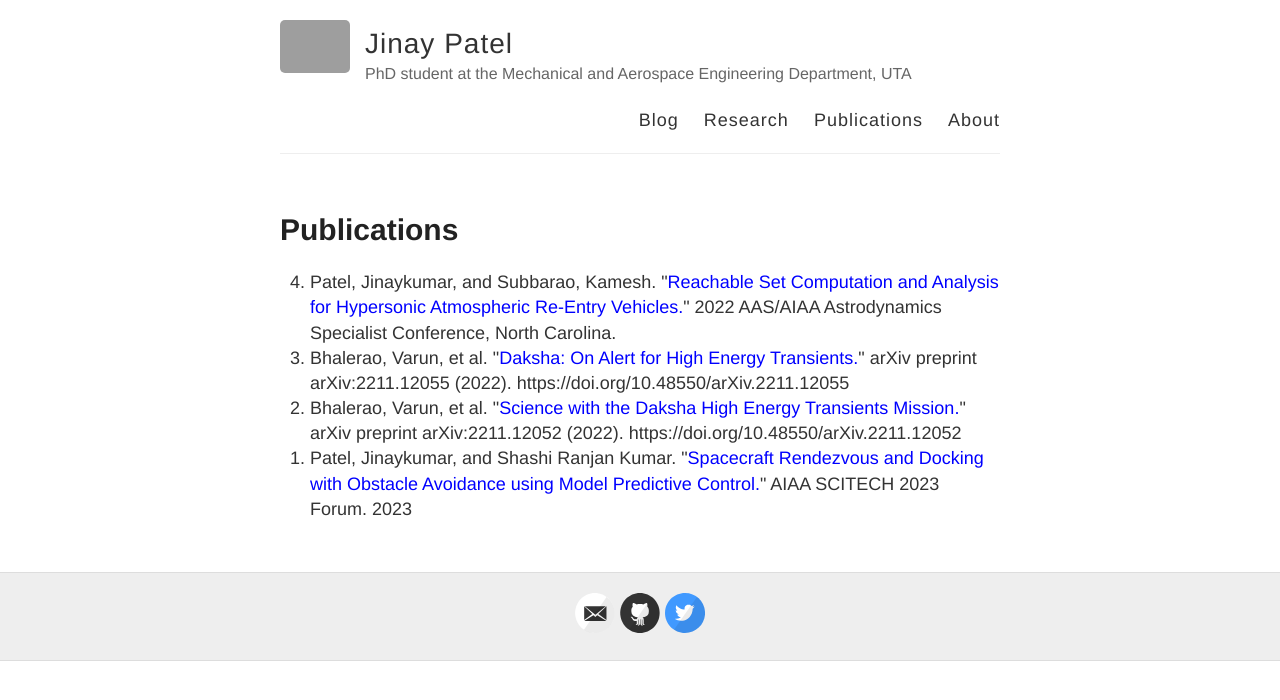
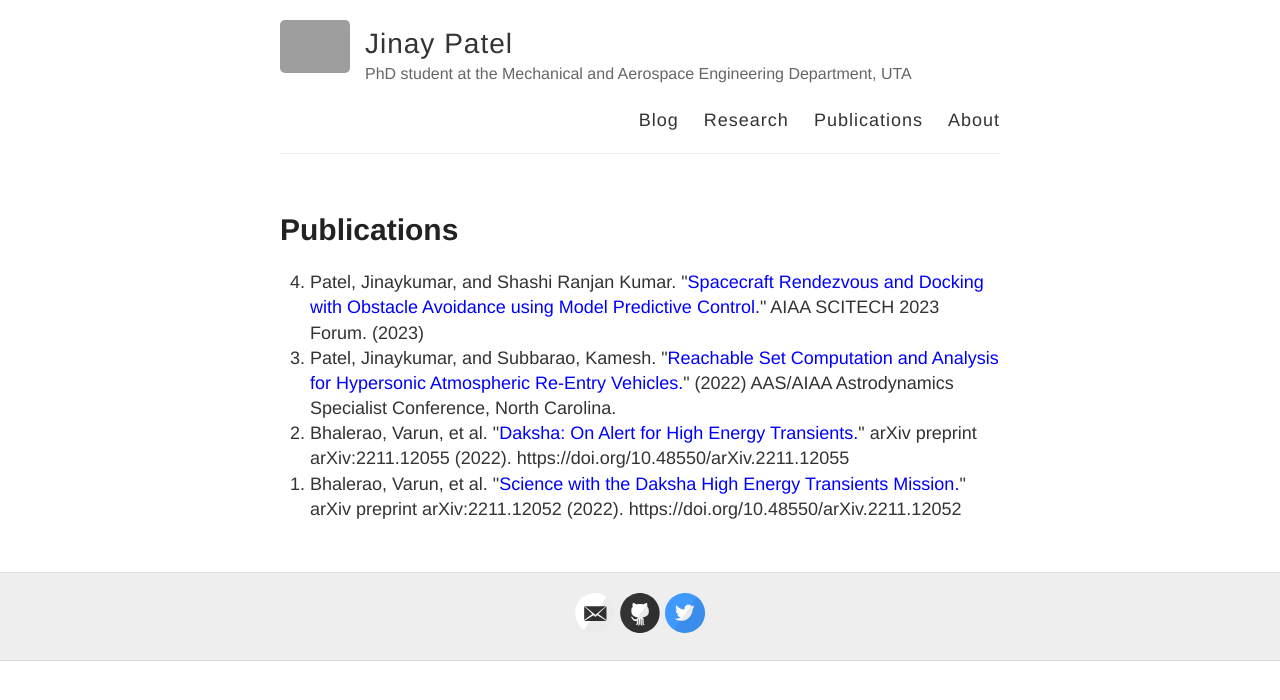
Before and after one commit to jinaynitinpatel/jinaynitinpatel.github.io, a Jekyll site: the page built from publications.md, in a window 1280 px wide. Shown: the top 700 px of the page. Built offline with Jekyll 4.4.1, drawn with Linux system fonts in a browser that asks for light colours; grey boxes are pictures that could not be loaded.

Commit message:
Added Publications

```diff
--- a/publications.md
+++ b/publications.md
@@ -5,8 +5,8 @@ permalink: /publications/
 ---
 
 <ol reversed>
-  <li>Patel, Jinaykumar, and Subbarao, Kamesh. "<span style="color:blue">Reachable Set Computation and Analysis for Hypersonic Atmospheric Re-Entry Vehicles.</span>" 2022 AAS/AIAA Astrodynamics Specialist Conference, North Carolina.</li>
+  <li>Patel, Jinaykumar, and Shashi Ranjan Kumar. "<span style="color:blue">Spacecraft Rendezvous and Docking with Obstacle Avoidance using Model Predictive Control.</span>" AIAA SCITECH 2023 Forum. (2023)</li>
+  <li>Patel, Jinaykumar, and Subbarao, Kamesh. "<span style="color:blue">Reachable Set Computation and Analysis for Hypersonic Atmospheric Re-Entry Vehicles.</span>" (2022) AAS/AIAA Astrodynamics Specialist Conference, North Carolina.</li>
   <li>Bhalerao, Varun, et al. "<span style="color:blue">Daksha: On Alert for High Energy Transients.</span>" arXiv preprint arXiv:2211.12055 (2022). https://doi.org/10.48550/arXiv.2211.12055</li>
   <li>Bhalerao, Varun, et al. "<span style="color:blue">Science with the Daksha High Energy Transients Mission.</span>" arXiv preprint arXiv:2211.12052 (2022). https://doi.org/10.48550/arXiv.2211.12052</li>
-  <li>Patel, Jinaykumar, and Shashi Ranjan Kumar. "<span style="color:blue">Spacecraft Rendezvous and Docking with Obstacle Avoidance using Model Predictive Control.</span>" AIAA SCITECH 2023 Forum. 2023</li>
 </ol>
```
